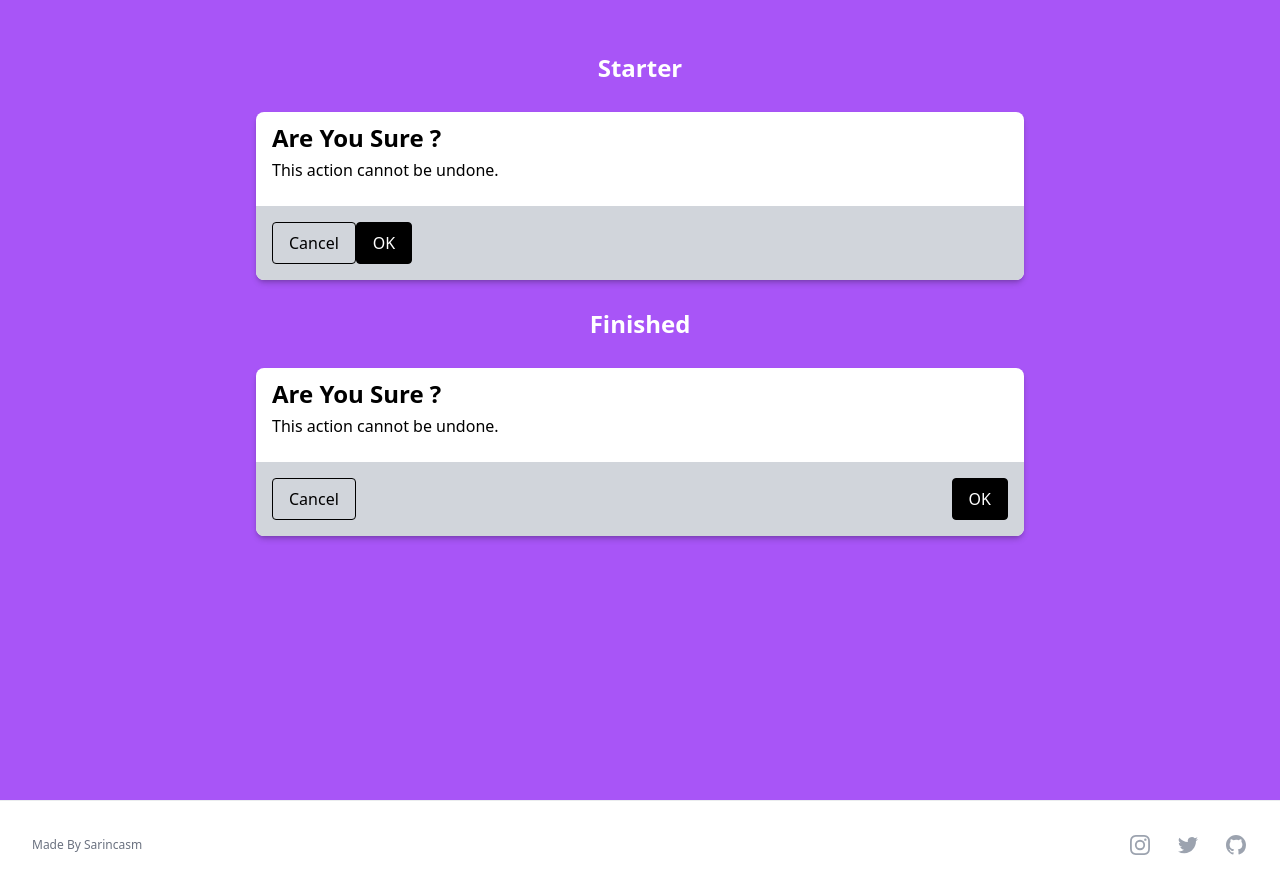
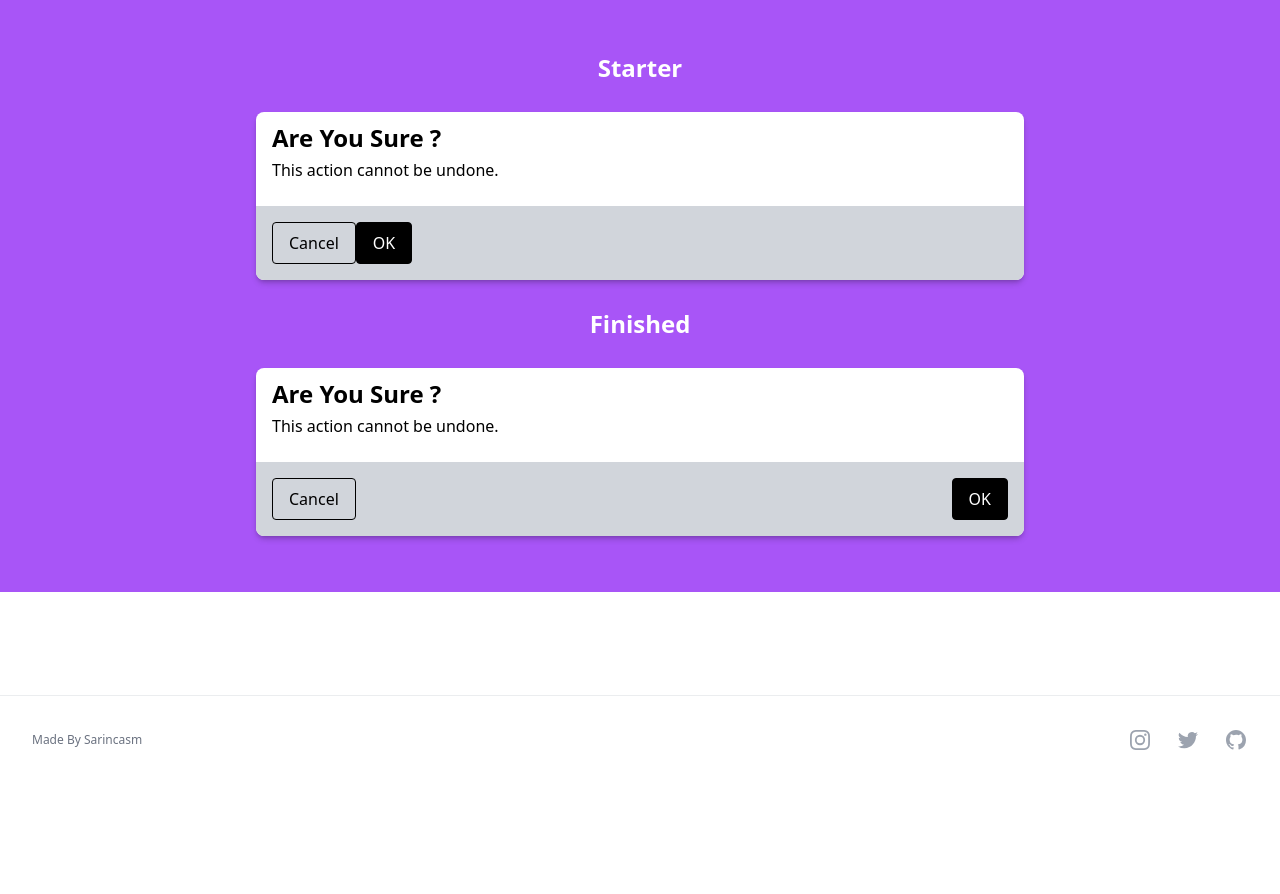
Before and after one commit to sarincasm/jar-of-dirt, a Next.js app in the folder style/css-fundamentals/: page /flexbox/directions-and-alignment/dialog-actions in a window 1280 px wide. Shown: the top 894 px of the page. After the commit the page ends 800 px from the top, so only its background shows below. Built offline with nearby package versions, Linux system fonts and the light colour scheme.

Commit message:
CSS Fundamentals Consistent Footer

```diff
--- a/style/css-fundamentals/app/flexbox/directions-and-alignment/centered/page.tsx
+++ b/style/css-fundamentals/app/flexbox/directions-and-alignment/centered/page.tsx
@@ -18,7 +18,7 @@ function renderDone() {
 
 export default function Page() {
 	return (
-		<main className="h-full bg-purple-500">
+		<main className="bg-purple-500">
 			<div className="p-10">
 				<h2 className="text-2xl font-bold my-3 text-center text-white">
 					Starter
--- a/style/css-fundamentals/app/flexbox/directions-and-alignment/dialog-actions/page.tsx
+++ b/style/css-fundamentals/app/flexbox/directions-and-alignment/dialog-actions/page.tsx
@@ -46,7 +46,7 @@ function renderDone() {
 
 export default function Page() {
 	return (
-		<main className="h-full bg-purple-500">
+		<main className="bg-purple-500">
 			<div className="p-10">
 				<h2 className="text-2xl font-bold my-3 text-center text-white">
 					Starter
--- a/style/css-fundamentals/app/flexbox/directions-and-alignment/equally-spaced-nav-items/page.tsx
+++ b/style/css-fundamentals/app/flexbox/directions-and-alignment/equally-spaced-nav-items/page.tsx
@@ -46,7 +46,7 @@ function renderDone() {
 
 export default function Page() {
 	return (
-		<main className="h-full bg-purple-500">
+		<main className="bg-purple-500">
 			<div className="p-10">
 				<h2 className="text-2xl font-bold my-3 text-center text-white">
 					Starter
--- a/style/css-fundamentals/app/layout.tsx
+++ b/style/css-fundamentals/app/layout.tsx
@@ -10,7 +10,7 @@ export const metadata = {
 export default function RootLayout({children}: {children: React.ReactNode}) {
 	return (
 		<html lang="en">
-			<body>
+			<body className="flex flex-col min-h-full">
 				{children}
 				<Footer />
 			</body>
--- a/style/css-fundamentals/app/rendering-logic-i/box-model/outside-box/page.tsx
+++ b/style/css-fundamentals/app/rendering-logic-i/box-model/outside-box/page.tsx
@@ -36,7 +36,7 @@ function renderDone() {
 
 export default function Page() {
 	return (
-		<main className="h-full bg-purple-500">
+		<main className="bg-purple-500">
 			<div className="p-10">
 				<h2 className="text-2xl font-bold my-3 text-center text-white">
 					Starter
--- a/style/css-fundamentals/app/rendering-logic-i/box-model/stretched-content/page.tsx
+++ b/style/css-fundamentals/app/rendering-logic-i/box-model/stretched-content/page.tsx
@@ -54,7 +54,7 @@ function renderDone() {
 
 export default function Page() {
 	return (
-		<main className="min-h-full bg-purple-500">
+		<main className="bg-purple-500">
 			<div className="p-10">
 				<h2 className="text-2xl font-bold my-3 text-center text-white">
 					Starter
--- a/style/css-fundamentals/app/rendering-logic-i/flow-layout/figures-captions/page.tsx
+++ b/style/css-fundamentals/app/rendering-logic-i/flow-layout/figures-captions/page.tsx
@@ -70,7 +70,7 @@ function renderDone() {
 
 export default function Page() {
 	return (
-		<main className="min-h-full bg-purple-500">
+		<main className="bg-purple-500">
 			<div>
 				<h2 className="text-2xl font-bold my-3 text-center text-white">
 					Starter
--- a/style/css-fundamentals/app/rendering-logic-i/flow-layout/max-width-wrapper/page.tsx
+++ b/style/css-fundamentals/app/rendering-logic-i/flow-layout/max-width-wrapper/page.tsx
@@ -30,7 +30,7 @@ function renderDone() {
 
 export default function Page() {
 	return (
-		<main className="min-h-full bg-purple-500">
+		<main className="bg-purple-500 py-4">
 			<div>
 				<h2 className="text-2xl font-bold my-3 text-center text-white">
 					Starter
--- a/style/css-fundamentals/components/Footer.tsx
+++ b/style/css-fundamentals/components/Footer.tsx
@@ -40,7 +40,7 @@ const navigation = [
 
 export function Footer() {
 	return (
-		<footer className="bg-transparent">
+		<footer className="bg-transparent mt-auto">
 			<div className="border-t border-gray-400/20 pt-8 mx-auto max-w-7xl px-6 py-12 md:flex md:items-center md:justify-between lg:px-8">
 				<div className="flex justify-center space-x-6 md:order-2">
 					{navigation.map((item) => (
```
